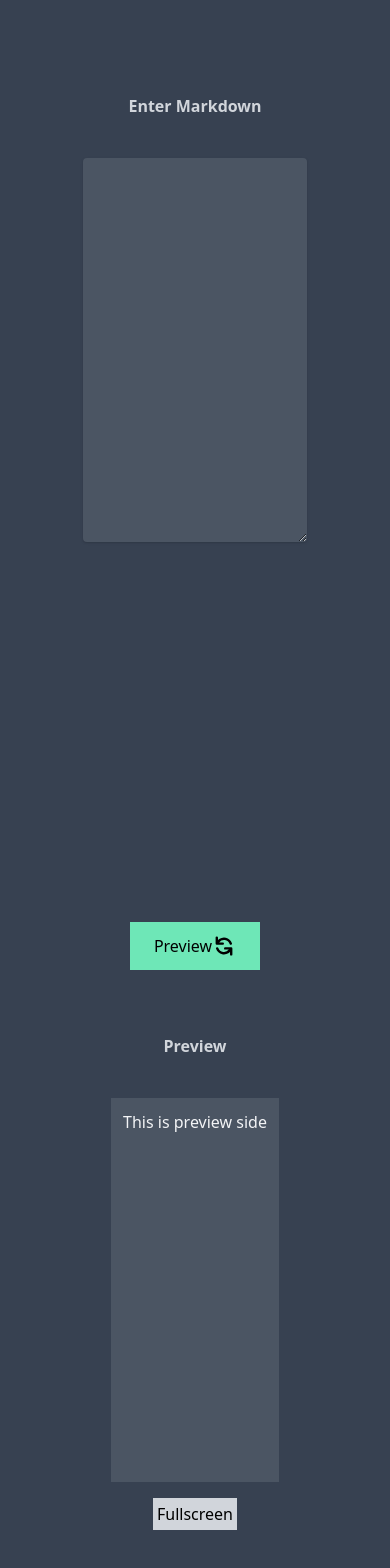
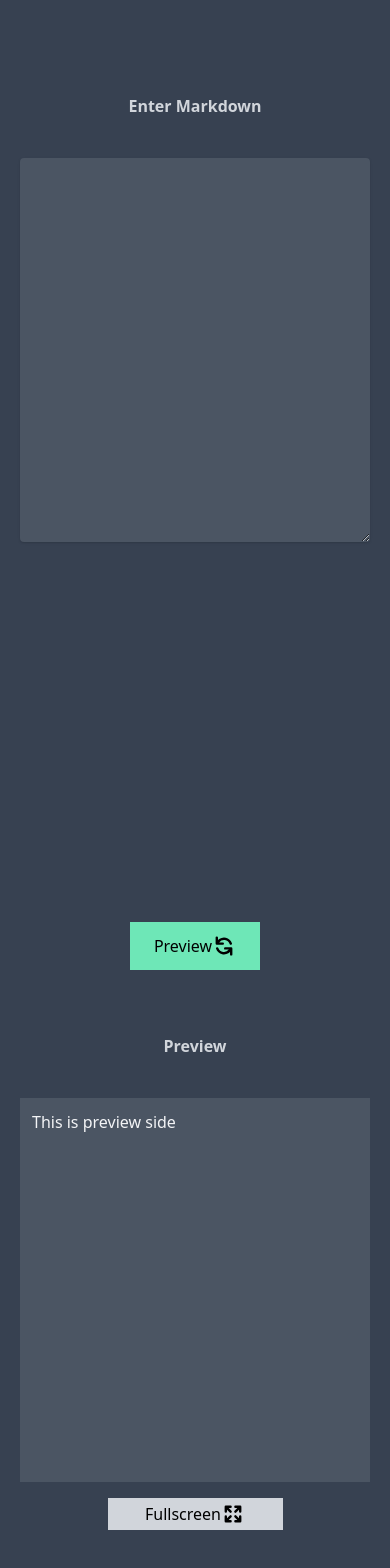
Before and after one commit to bonniesimon/preview-mark, a React (Create React App) app: page / in a window 390 px wide. Shown: the part 250-1818 px from the top of the page. Built offline with nearby package versions, Linux system fonts and the light colour scheme.

Commit message:
Remove self-center class to avoid the Editor from shrinking.

```diff
--- a/src/components/Editor.tsx
+++ b/src/components/Editor.tsx
@@ -5,7 +5,7 @@ import { MarkdownContext } from "../context/markdownContext";
 const Editor: FC = () => {
 	const {setEditorMarkdownHandle, editorMarkdown} = useContext(MarkdownContext);
 	return (
-		<div className="self-center min-h-screen lg:w-full md:w-3/4 mx-5">
+		<div className="min-h-screen lg:w-full md:w-3/4 mx-5">
 			<label className="block text-gray-300 text-center font-bold my-10" htmlFor="message">Enter Markdown</label>
 			<textarea value={editorMarkdown} onChange={setEditorMarkdownHandle} name="feedback" id="feedback"
 					className="border-0 px-3 py-3 w-full  h-96 bg-gray-600 placeholder-black text-gray-50 rounded shadow focus:outline-none"
--- a/src/components/Preview.tsx
+++ b/src/components/Preview.tsx
@@ -6,7 +6,7 @@ import { MarkdownContext } from "../context/markdownContext";
 const Preview: FC = () => {
 	const { previewMarkdown } = useContext(MarkdownContext);
 	return (
-		<div className="self-center lg:w-full md:w-3/4 min-h-screen mx-5">
+		<div className="lg:w-full md:w-3/4 min-h-screen mx-5">
 			<h1 className="text-gray-300 text-center font-bold my-10">
 				Preview
 			</h1>
```
